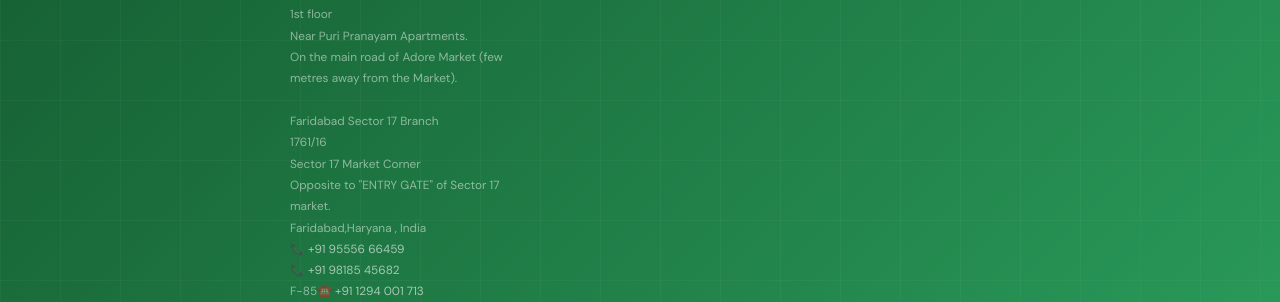
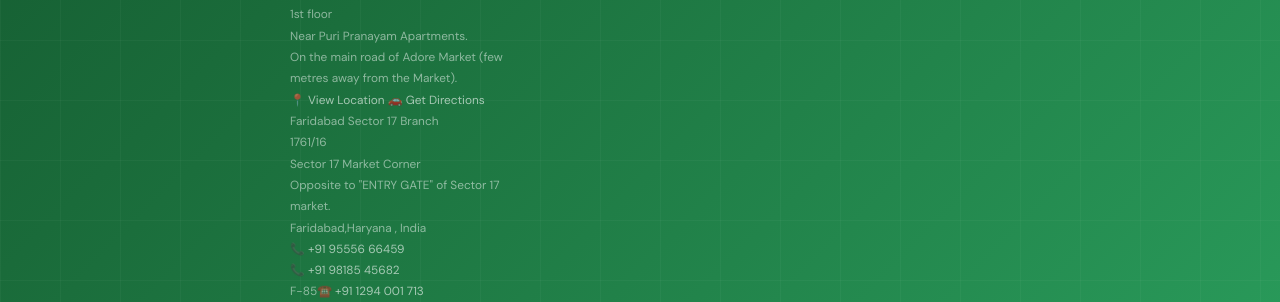
Before and after one commit to kartikay0520/fundaaz, a Flask app: page / in a window 1280 px wide. Shown: the part 1160-1462 px from the top of the page. Run offline with Flask 3, Linux system fonts and the light colour scheme; some libraries are stand-ins or nearby versions; some web fonts are replaced.

Commit message:
Add location link and directions to index.html

```diff
--- a/templates/index.html
+++ b/templates/index.html
@@ -344,6 +344,12 @@ Near Puri Pranayam Apartments.
 <br>
 On the main road of Adore Market (few metres away from the Market).
 <br>
+        <a href="https://www.google.com/maps?q=28.400633602077068,77.35584935047818" target="_blank">
+   📍 View Location
+</a>
+        <a href="https://www.google.com/maps/dir/?api=1&destination=28.400633602077068,77.35584935047818" target="_blank">
+   🚗 Get Directions
+</a>
 <br>
 Faridabad Sector 17 Branch
 <br>
```
